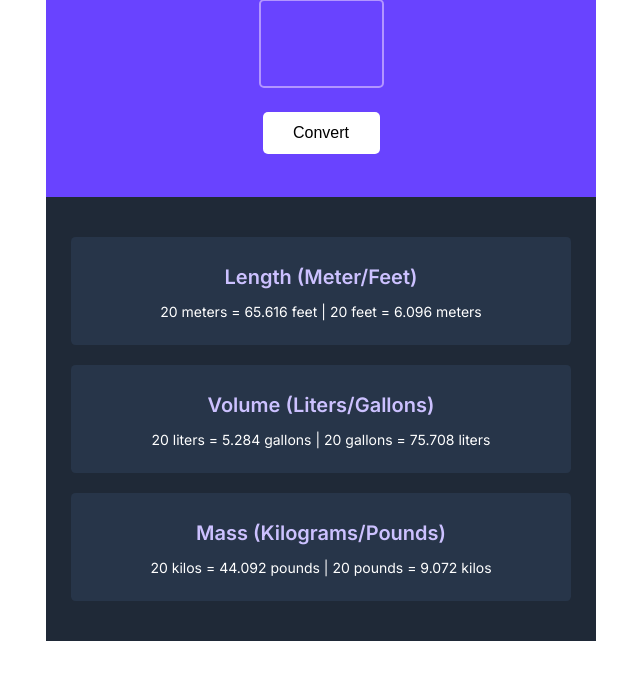
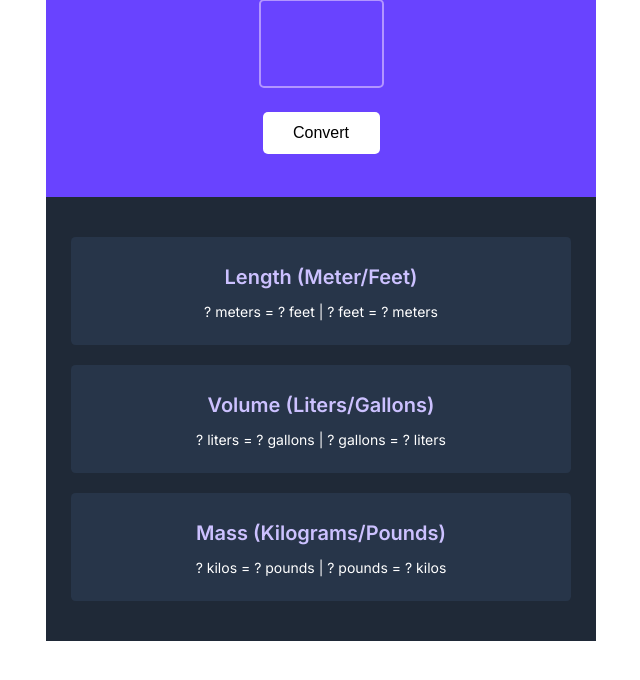
Before and after one commit to ConsoleMage/unit-converter, a plain HTML site: page index.html in a window 1280 px wide. Shown: the part 138-818 px from the top of the page, without its empty margins (319-959 px from the left). Drawn offline with Linux system fonts and the light colour scheme.

Commit message:
third commit

```diff
--- a/index.html
+++ b/index.html
@@ -18,15 +18,15 @@
     <main>
         <div class="conversion-box">
             <p class="measurement">Length (Meter/Feet)</p>
-            <p class="ratio" id="length">20 meters = 65.616 feet | 20 feet = 6.096 meters</p>
+            <p class="ratio" id="length">? meters = ? feet | ? feet = ? meters</p>
         </div>
         <div class="conversion-box">
             <p class="measurement">Volume (Liters/Gallons)</p>
-            <p class="ratio" id="volume">20 liters = 5.284 gallons | 20 gallons = 75.708 liters</p>
+            <p class="ratio" id="volume">? liters = ? gallons | ? gallons = ? liters</p>
         </div>
         <div class="conversion-box">
             <p class="measurement">Mass (Kilograms/Pounds)</p>
-            <p class="ratio" id="mass">20 kilos = 44.092 pounds | 20 pounds = 9.072 kilos</p>
+            <p class="ratio" id="mass">? kilos = ? pounds | ? pounds = ? kilos</p>
         </div>
     </main>
     <script src="index.js"></script>
```
